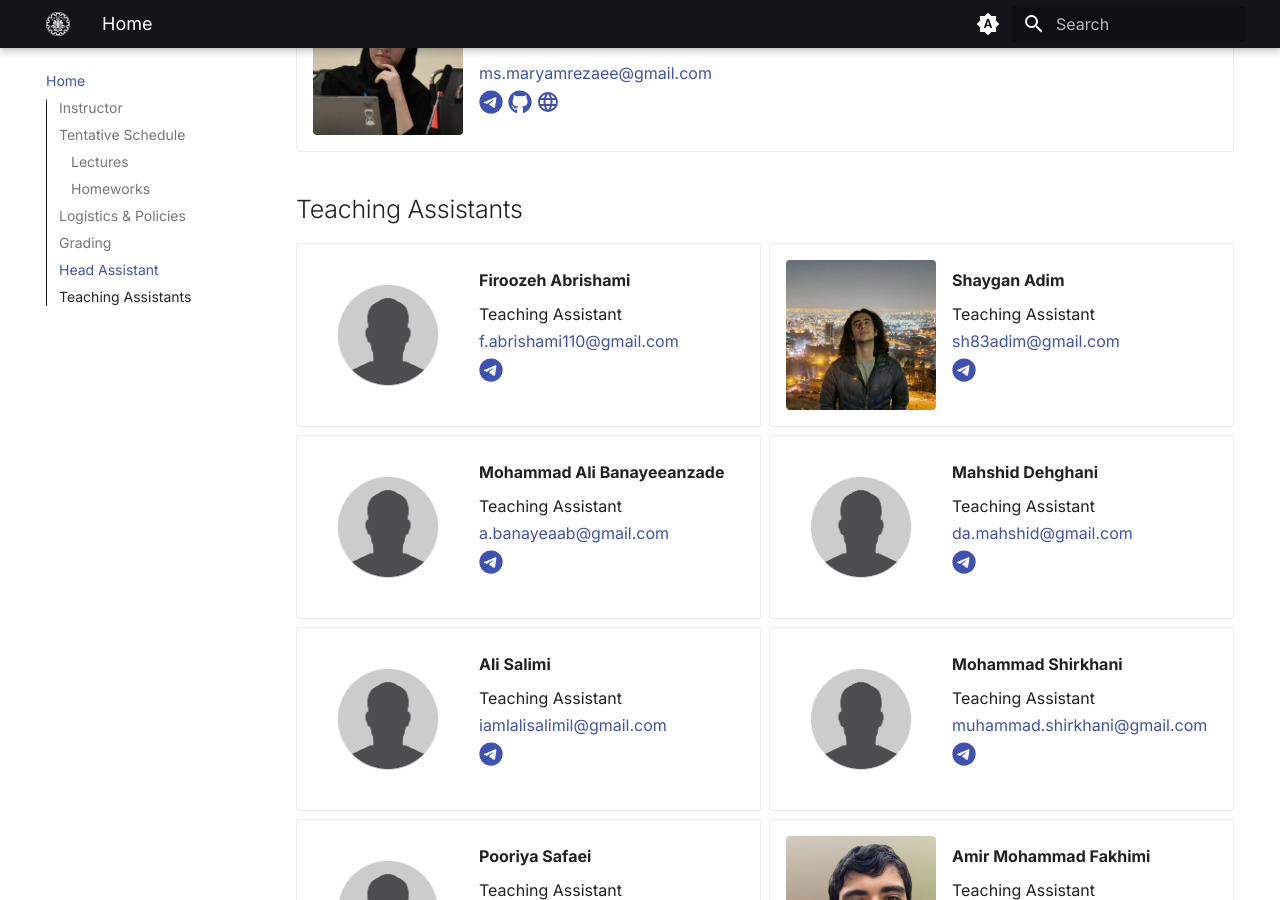
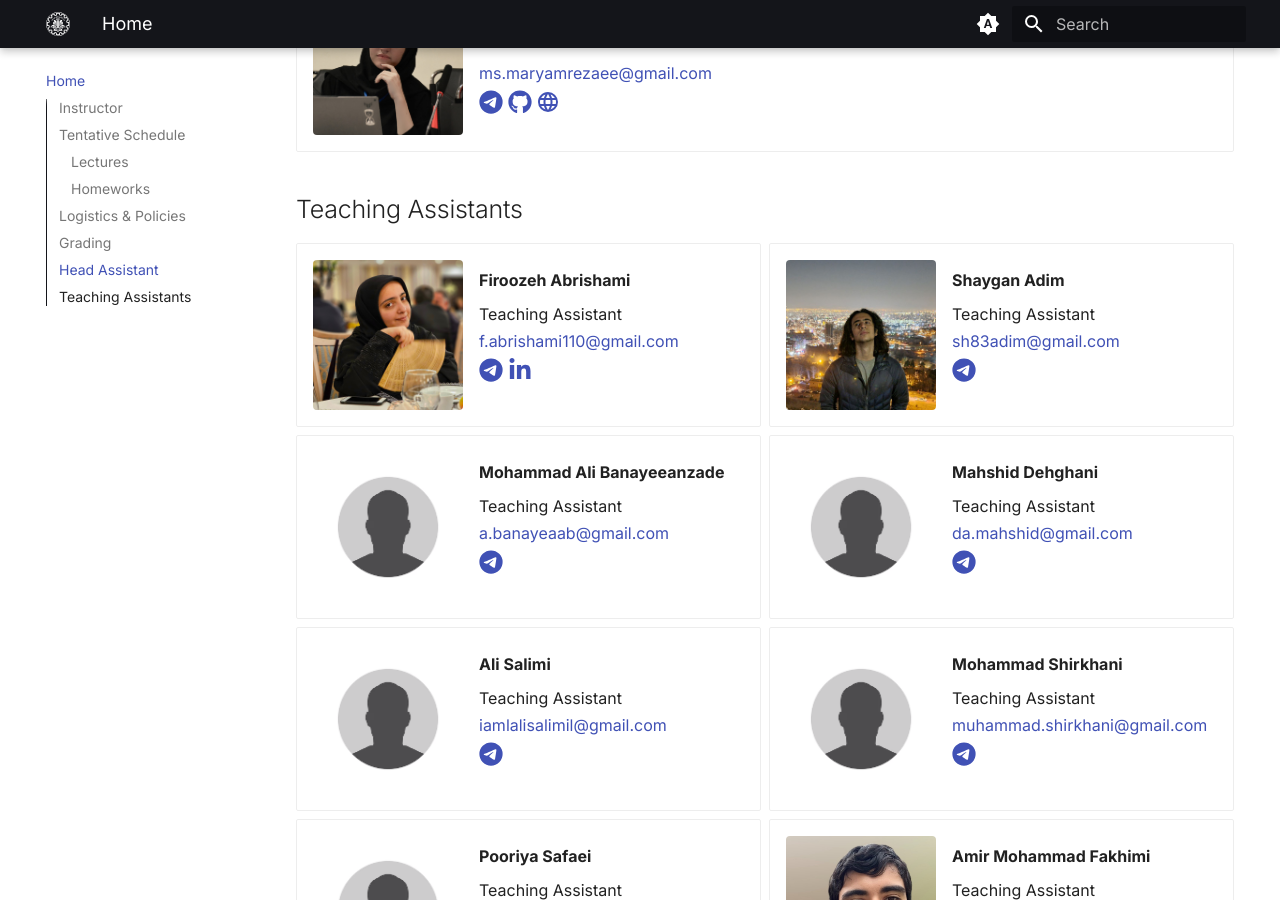
Before and after one commit to SUT-CS-GM/sut-cs-gm.github.io, an MkDocs documentation site: the page built from docs/index.md, in a window 1280 px wide and 900 px high, scrolled down 3614 px. Built offline with MkDocs 1.6.1 and Material for MkDocs 9.7.7, drawn with Linux system fonts in a browser that asks for light colours; some web fonts are replaced.

Commit message:
Add Abrishami image and LinkedIn

```diff
--- a/docs/index.md
+++ b/docs/index.md
@@ -175,13 +175,14 @@ The grading for the Deep Generative Models course is structured as follows:
 ## Teaching Assistants
 
 <div class="grid cards" markdown>
--   ![Instructor Avatar](assets/images/staff/Sample.png){align=left width="150"}
+-   ![Instructor Avatar](assets/images/staff/Firoozeh-Abrishami.jpg){align=left width="150"}
     <span class="description" id="ta-firoozeh-abrishami">
         <p>**Firoozeh Abrishami**</p>
         <p>Teaching Assistant</p>
         <p>[f.abrishami110@gmail.com](mailto:f.abrishami110@gmail.com)</p>
         <p>
         [:fontawesome-brands-telegram:](https://t.me/Frz_abrisham){:target="_blank"}
+        [:fontawesome-brands-linkedin-in:](https://www.linkedin.com/in/firoozeh-abrishami){:target="_blank"}
         </p>
     </span>
 
@@ -256,7 +257,7 @@ The grading for the Deep Generative Models course is structured as follows:
         [:fontawesome-brands-telegram:](https://t.me/AmirMohammadFakhimi){:target="_blank"}
         [:fontawesome-brands-github:](https://github.com/AmirMohammadFakhimi){:target="_blank"}
         [:fontawesome-brands-linkedin-in:](https://linkedin.com/in/amir-mohammad-fakhimi){:target="_blank"}
-        [:material-web:](https://www.amfakhimi.com/){:target="_blank"}
+        [:material-web:](https://www.amfakhimi.com){:target="_blank"}
         </p>
     </span>
 
```
Also changed, not shown: docs/assets/images/staff/Firoozeh-Abrishami.jpg (added).
